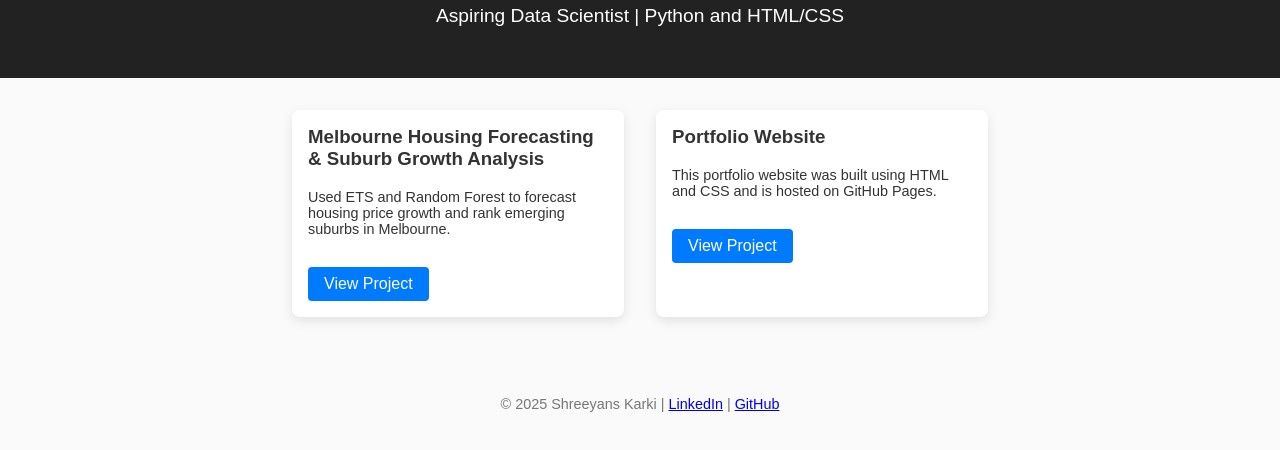
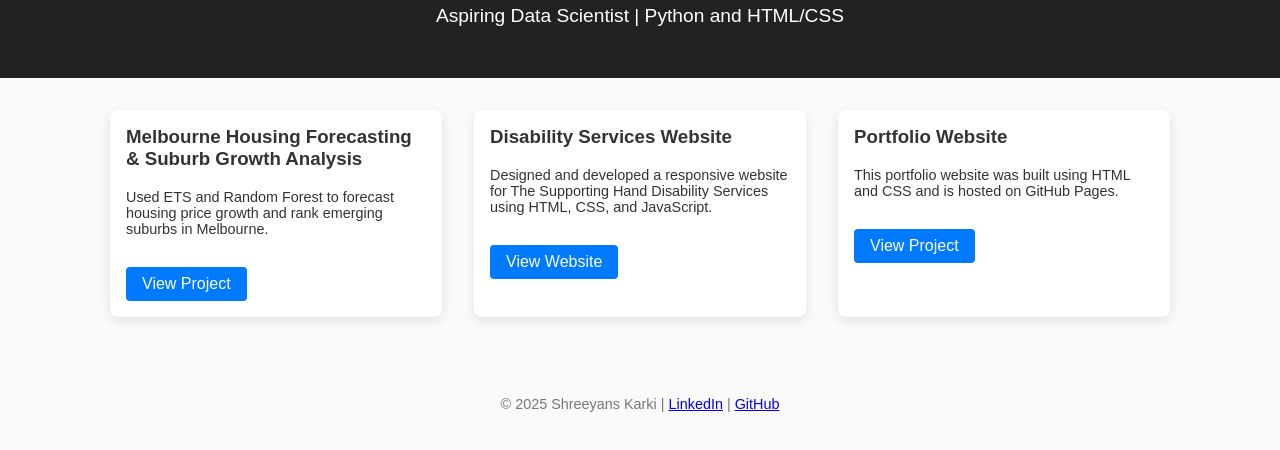
Before and after one commit to FangerL/shreeyanskarki.github.io, a plain HTML site: page index.html in a window 1280 px wide. Shown: the part 72-522 px from the top of the page. Drawn offline with Linux system fonts and the light colour scheme.

Commit message:
Update index.html

```diff
--- a/index.html
+++ b/index.html
@@ -30,11 +30,17 @@
         <a href="https://github.com/FangerL/melbourne-housing-forecasting" target="_blank">View Project</a>
     </div>
     <div class="card">
+        <h3>Disability Services Website</h3>
+        <p>Designed and developed a responsive website for The Supporting Hand Disability Services using HTML, CSS, and JavaScript.</p>
+        <a href="https://thesupportinghanddisabilityservices.com.au/" target="_blank">View Website</a>
+    </div>
+    <div class="card">
         <h3>Portfolio Website</h3>
         <p>This portfolio website was built using HTML and CSS and is hosted on GitHub Pages.</p>
         <a href="#" target="_blank">View Project</a>
     </div>
 </section>
+
     <footer>
         <p>© 2025 Shreeyans Karki | <a href="https://www.linkedin.com/in/shreeyans-karki-2a4000267/" target="_blank">LinkedIn</a> | <a href="https://github.com/FangerL" target="_blank">GitHub</a></p>
     </footer>
```
Lines whose indentation alone changed are shown as unchanged.
